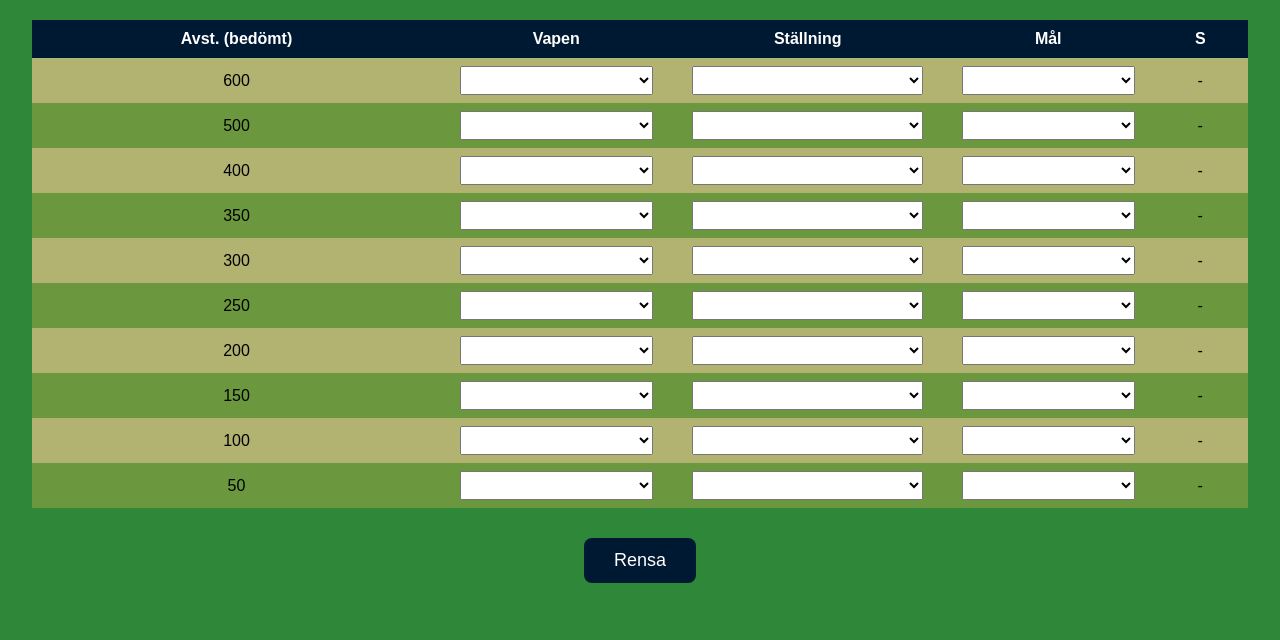
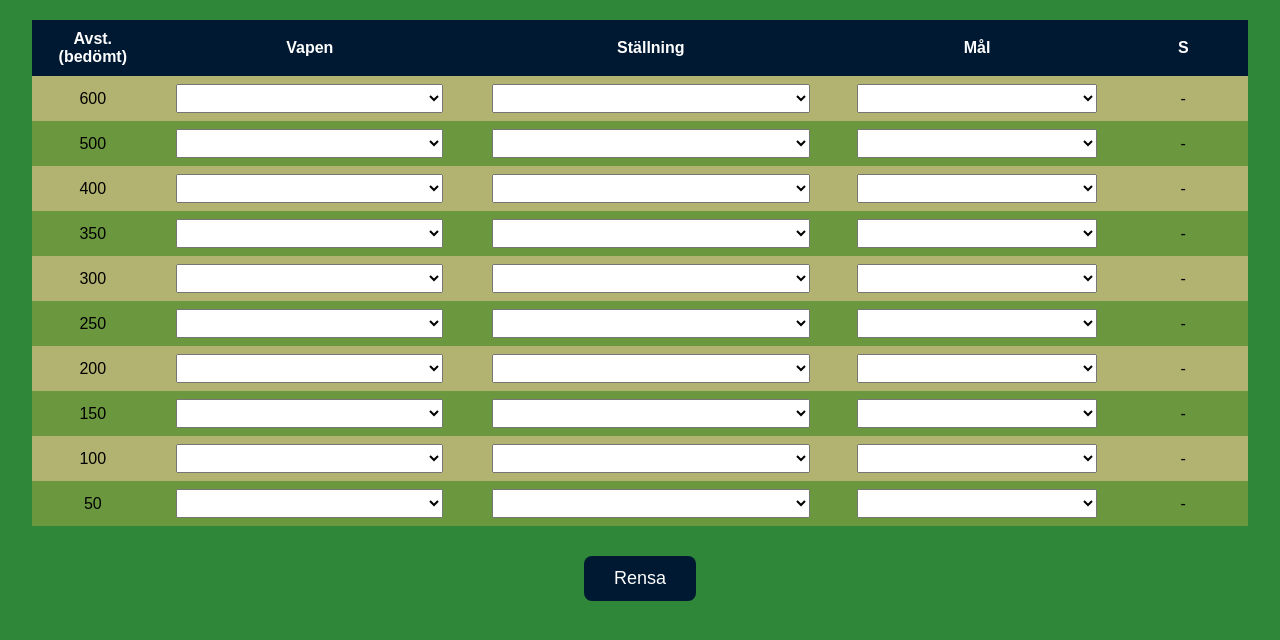
Before and after one commit to Timmanurs4/svarde-app, a plain HTML site: page index.html in a window 1280 px wide. Drawn offline with Linux system fonts and the light colour scheme.

Commit message:
Update index.html

```diff
--- a/index.html
+++ b/index.html
@@ -30,6 +30,12 @@
       width: 95%;
       margin-top: 20px;
     }
+
+    th:first-child,
+    td:first-child {
+    width: 10%;
+    }
+
     th {
       background-color: #001933;
       color: white;
@@ -123,7 +129,7 @@ function uppdateraS(element) {
 
   const match = tabell2.find(rad => rad.Avst === avst && rad.Vapen === vapen && rad.Stallning === stallning && rad.Mal === mal);
   if (match) {
-    sCell.textContent = match.S;
+    sCell.textContent = match.S.toFixed(2);
     if (match.S <= 0.1) {
       sCell.style.backgroundColor = '#FF0000';
       sCell.style.color = '#000000';
```
